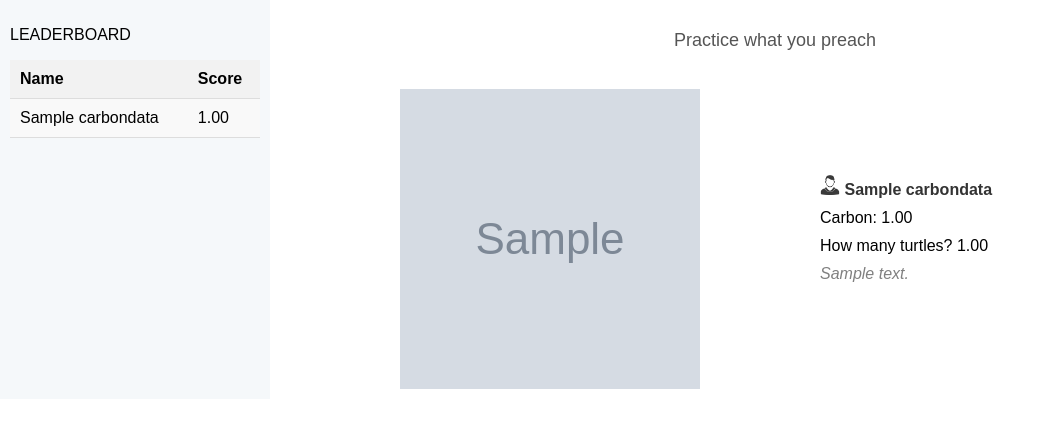
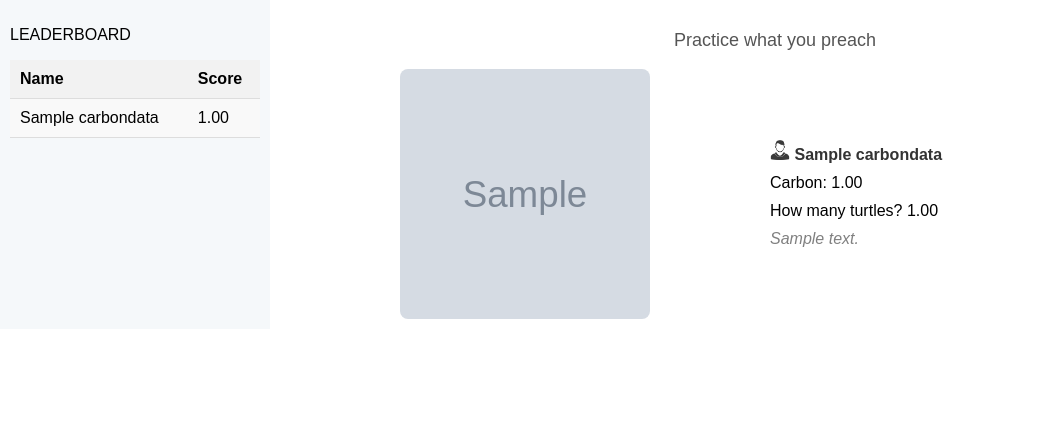
Before and after one commit to wrathchild14/carbon-footprint-shamer, a Django app: template server/templates/data_list.html in a window 1280 px wide. Shown: the part 114-542 px from the top of the page, without its empty margins (0-1045 px from the left). Run offline with Django 4.2, Linux system fonts and the light colour scheme; the template is opened without the code that fills it: values that come from a table or form of the project are taken from there, others are empty; tables that the repository leaves empty hold one stand-in row (values such as "Sample post"); grey boxes marked "Sample" are stand-in pictures.

Commit message:
add rounded corners and move form

```diff
--- a/server/templates/data_form.html
+++ b/server/templates/data_form.html
@@ -133,7 +133,7 @@
             display: flex;
             justify-content: center;
             align-items: center;
-            height: 100%;
+            height: 80vh;
         }
 
         .form {
--- a/server/templates/data_list.html
+++ b/server/templates/data_list.html
@@ -109,10 +109,10 @@
 
         .tweet-image {
             flex-shrink: 0;
-            width: 300px;
-            height: 300px;
+            width: 250px;
+            height: 250px;
             object-fit: cover;
-            padding-top: 20px;
+            border-radius: 8px; /* Adjust the border radius value as per your preference */
         }
 
         .avatar-image {
```
